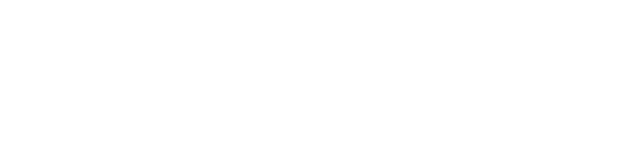
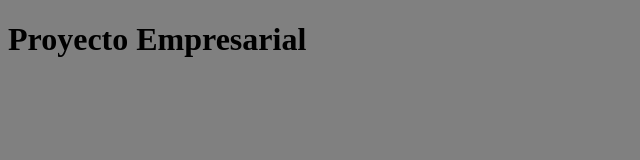
Before and after one commit to MatiasSan/CursoGit, a plain HTML site: page index.html in a window 1280 px wide. Shown: the whole page, without its empty margins (0-640 px from the left). Drawn offline with Linux system fonts and the light colour scheme.

Commit message:
Cambio color y H1 agregado

```diff
--- /dev/null
+++ b/css/estilo.css
@@ -0,0 +1,3 @@
+body {
+    background-color: grey;
+}
--- a/index.html
+++ b/index.html
@@ -4,8 +4,9 @@
     <meta charset="UTF-8">
     <meta name="viewport" content="width=device-width, initial-scale=1.0">
     <title>Document</title>
+    <link rel="stylesheet" href="css/estilo.css" type="text/css">
 </head>
 <body>
-
+    <h1>Proyecto Empresarial</h1>
 </body>
 </html>
```
Also changed, not shown: js/javascript.js (added).
